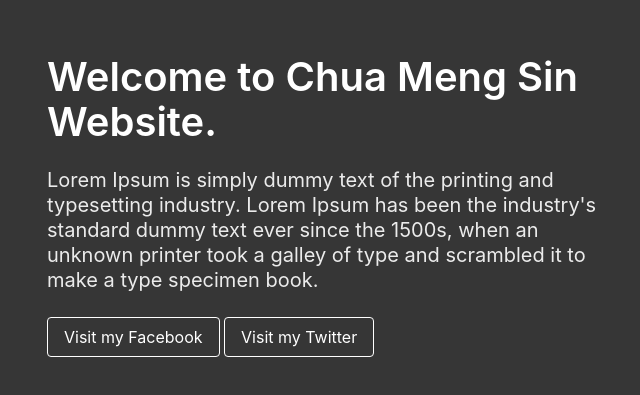
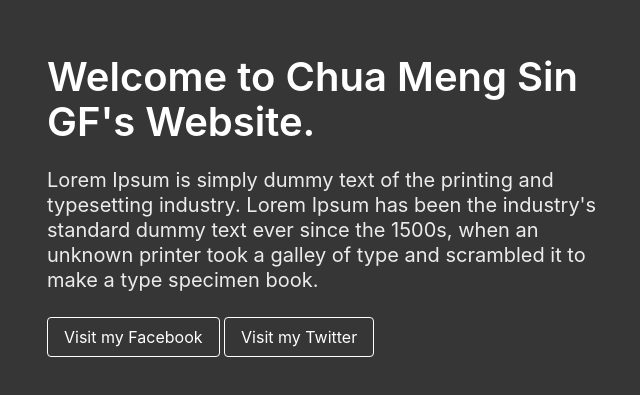
Before and after one commit to peter-030/chuamengsin.github.io, a plain HTML site: page index.html in a window 1280 px wide. Shown: the part 195-590 px from the top of the page, without its empty margins (311-951 px from the left). Drawn offline with nearby package versions, Linux system fonts and the light colour scheme.

Commit message:
Update index.html

```diff
--- a/index.html
+++ b/index.html
@@ -13,7 +13,7 @@
             <div class="columns is-vcentered is-centered">
                 <div class="column is-6">
                     <div class="block">
-                        <h1 class="title is-2">Welcome to Chua Meng Sin Website.</h1>
+                        <h1 class="title is-2">Welcome to Chua Meng Sin GF's Website.</h1>
                     </div>
                     <div class="block">
                         <h2 class="subtitle">Lorem Ipsum is simply dummy text of the printing and typesetting industry. Lorem Ipsum has been the industry's standard dummy text ever since the 1500s, when an unknown printer took a galley of type and scrambled it to make a type specimen book.<br>
```
